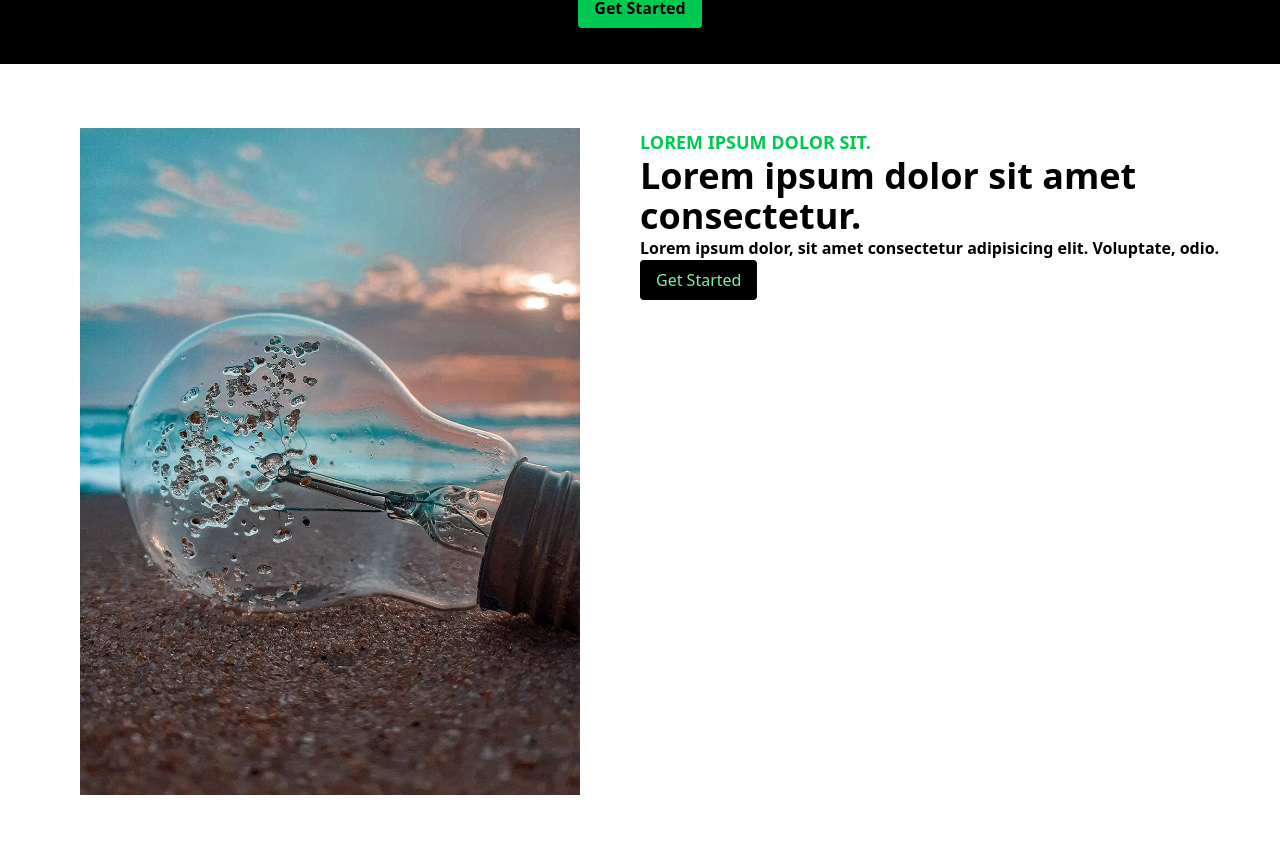
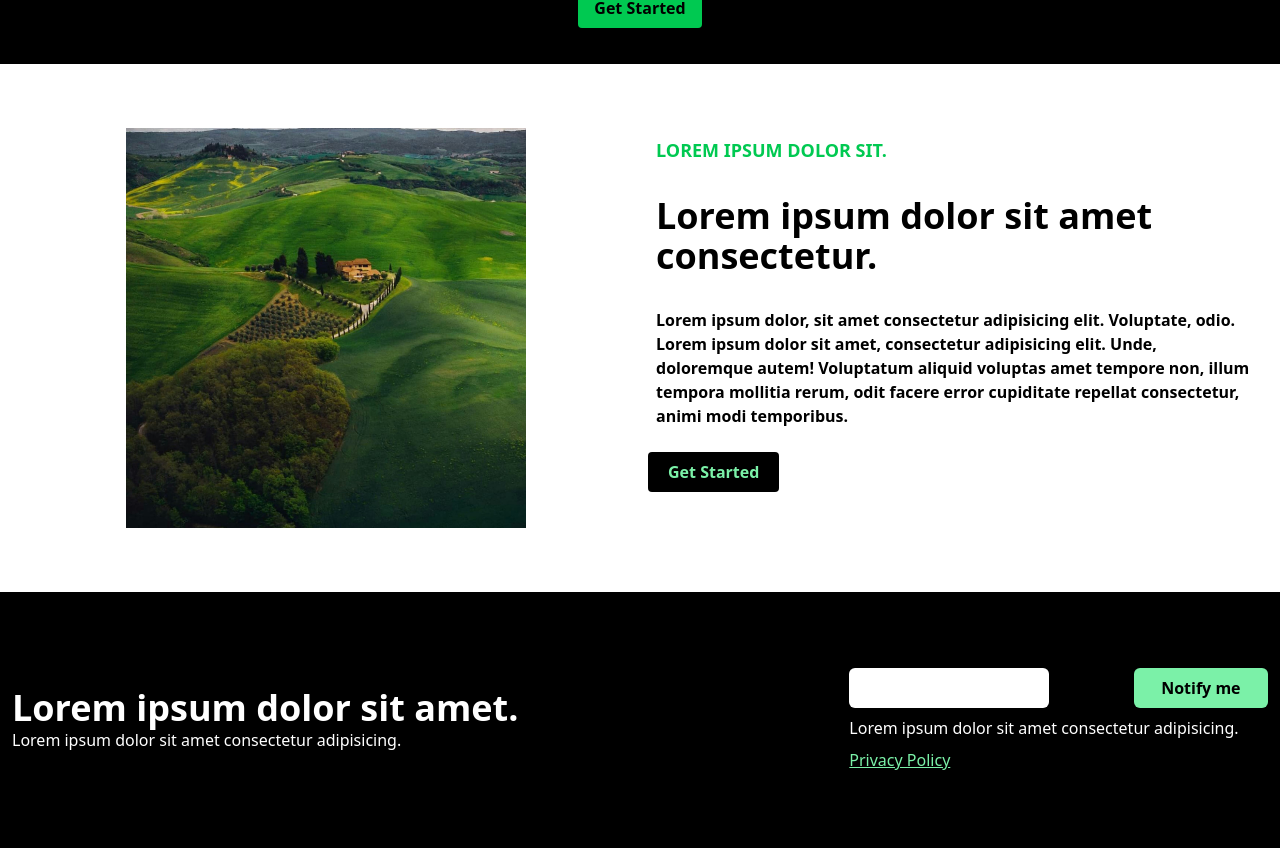
Before and after one commit to pritamstha26/tailwind-practice, a React (Vite) app: page /y-course in a window 1280 px wide. Shown: the part 356-1215 px from the top of the page. Built offline with nearby package versions, Linux system fonts and the light colour scheme.

Commit message:
feat: news section added

```diff
--- a/src/component/course/Analytics.jsx
+++ b/src/component/course/Analytics.jsx
@@ -1,16 +1,20 @@
 import React from 'react'
 
-import img1 from   "../../assets/img1.jpg"
+import img1 from   "../../assets/img3.jpg"
 export default function Analytics() {
   return (
-    <div className='w-full bg-white text-black py-16 px-4'>
-        <div className='grid grid-cols-1    md:grid-cols-2 max-w-[1240px] mx-auto'>
-                     <img src={img1} alt="" className='w-[500px] mx-auto' />
-                 <div>
-                    <p className='text-green-500 text-lg font-extrabold uppercase'>Lorem ipsum dolor sit.</p>
-                    <p className='sm:text-3xl md:text-4xl  font-extrabold'>Lorem ipsum dolor sit amet consectetur.</p>
-                    <p className='text-medium font-bold'>Lorem ipsum dolor, sit amet consectetur adipisicing elit. Voluptate, odio.</p>
-                    <button className='bg-black text-green-300 px-4 py-2 rounded mx-auto'>Get Started</button>
+    <div className='w-full bg-white text-black py-8 sm:py-16 sm:px-4'>
+        <div className='grid grid-cols-1    md:grid-cols-2 max-w-[1240px] mx-auto gap-4'>
+          <div className='max-w-[400px]   w-full mx-auto'>
+
+                  <img src={img1} alt="" className='w-full h-auto object-center' />
+          </div>
+
+                 <div className='flex flex-col gap-4 '>
+                    <p className='text-green-500 text-lg p-2  font-extrabold uppercase'>Lorem ipsum dolor sit.</p>
+                    <p className='sm:text-3xl md:text-4xl p-2 font-extrabold'>Lorem ipsum dolor sit amet consectetur.</p>
+                    <p className=' font-bold p-2 '>Lorem ipsum dolor, sit amet consectetur adipisicing elit. Voluptate, odio. Lorem ipsum dolor sit amet, consectetur adipisicing elit. Unde, doloremque autem! Voluptatum aliquid voluptas amet tempore non, illum tempora mollitia rerum, odit facere error cupiditate repellat consectetur, animi modi temporibus.</p>
+                    <button className='bg-black text-green-300 px-5 py-2 hover:text-green-500 hover:bg-gray-600 md:w-fit mx-auto md:mx-0 font-bold rounded '>Get Started</button>
                 </div>
         </div>
     </div>
--- /dev/null
+++ b/src/component/course/News.jsx
@@ -0,0 +1,28 @@
+import React from 'react'
+
+export default function News() {
+  return (
+    <div className='w-full  flex justify-center items-center py-16 text-white bg-black'>
+
+      <div className=' grid grid-cols-3  items-center container p-3 '>
+        <div className='md:col-span-2  col-span-3'>
+
+        <h1 className='font-extrabold text-4xl'>Lorem ipsum dolor sit amet.</h1>
+        <p className='text-md'>
+          Lorem ipsum dolor sit amet consectetur adipisicing.
+        </p>
+        </div>
+
+          <div className='md:col-span-1 col-span-3'>
+        <div className='grid grid-cols-3 gap-2'>
+
+        <input type="text" className='bg-white py-2 col-span-3 md:col-span-2 max-w-[200px] rounded-md' />
+        <button className='bg-green-300 text-black py-2 px-4 col-span-3 max-w-[200px] md:col-span-1 rounded-md font-extrabold'>Notify me</button>
+        <p className='col-span-3'>Lorem ipsum dolor sit amet consectetur adipisicing.</p>
+        <a href="#" className='text-green-300 underline col-span-3'> Privacy Policy</a>
+        </div>
+        </div>
+      </div>
+    </div>
+  )
+}
--- a/src/pages/Youtube.jsx
+++ b/src/pages/Youtube.jsx
@@ -2,6 +2,7 @@ import React from 'react'
 import Navbar from '../component/course/Navbar'
 import Hero from '../component/course/Hero'
 import Analytics from '../component/course/Analytics'
+import News from '../component/course/News'
 
 export default function Youtube() {
   return (
@@ -9,6 +10,7 @@ export default function Youtube() {
       <Navbar />
       <Hero />
       <Analytics />
+      <News />
 
     </div>
   )
```
